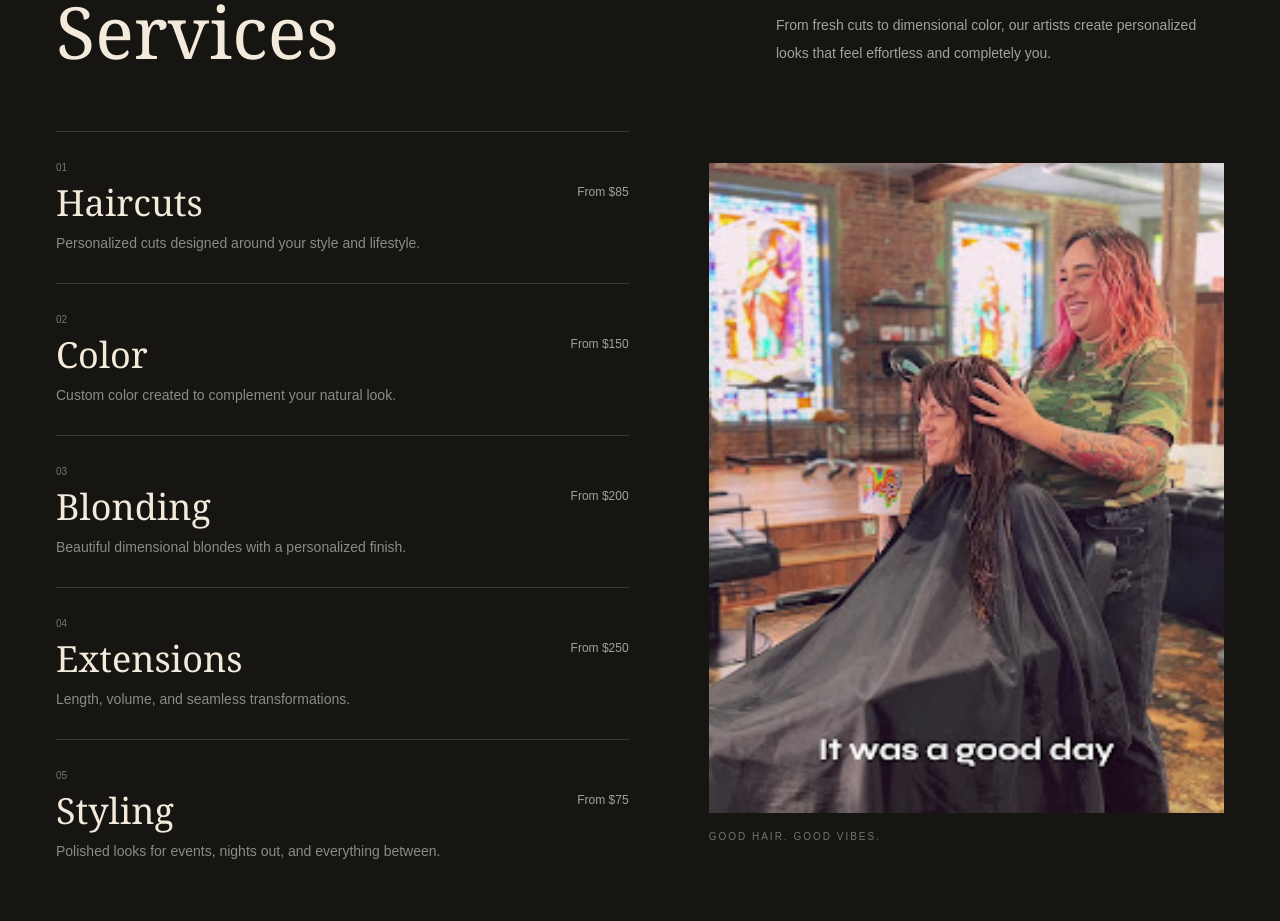
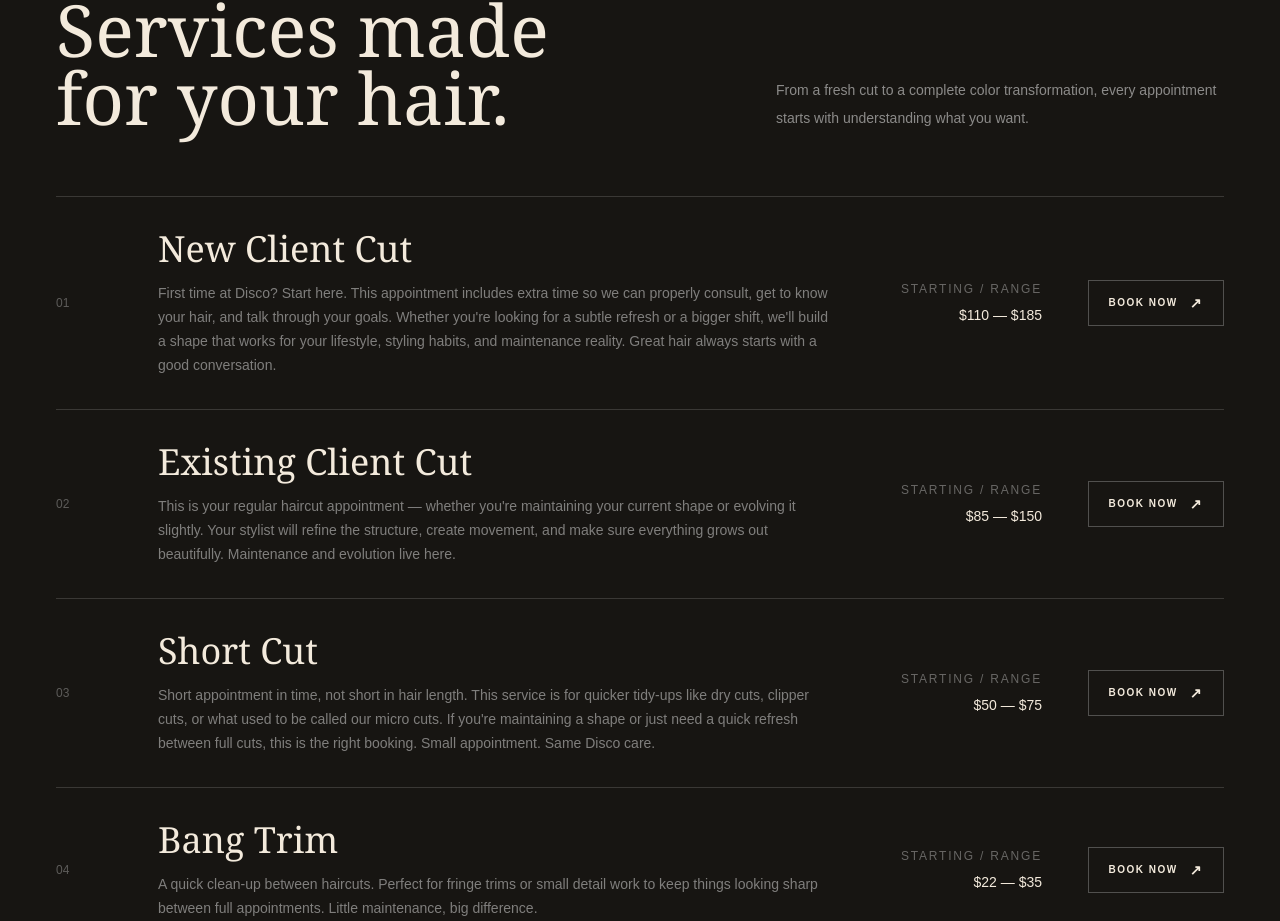
Before and after one commit to Bernerlee/disco-salon, a React (Vite) app: page / in a window 1280 px wide. Shown: the part 1875-2796 px from the top of the page. Built offline with nearby package versions, Linux system fonts and the light colour scheme.

Commit message:
Refactor code structure for improved readability and maintainability

```diff
--- a/src/components/Navbar.jsx
+++ b/src/components/Navbar.jsx
@@ -1,9 +1,19 @@
+import { useState } from "react";
+
 function Navbar() {
+  const [isOpen, setIsOpen] = useState(false);
+
+  const closeMenu = () => {
+    setIsOpen(false);
+  };
+
   return (
-    <nav className="absolute top-0 left-0 z-50 w-full px-6 py-6 md:px-10 lg:px-14">
-      <div className="mx-auto flex max-w-7xl items-center justify-between">
+    <nav className="absolute left-0 top-0 z-50 w-full px-6 py-6 md:px-10 lg:px-14">
+      <div className="mx-auto max-w-7xl">
+        {/* Top navigation */}
+        <div className="flex items-center justify-between">
           {/* Logo */}
-        <a href="/" className="text-white">
+          <a href="/" className="relative z-50 text-white" onClick={closeMenu}>
             <span className="block font-serif text-3xl tracking-[0.08em]">
               DISCO
             </span>
@@ -51,23 +61,95 @@ function Navbar() {
             </a>
           </div>
 
-        {/* Book button */}
+          {/* Desktop Book button */}
           <a
             href="#booking"
-          className="hidden border border-white bg-white px-6 py-3 text-xs font-medium uppercase tracking-[0.12em] text-black transition hover:bg-transparent hover:text-white md:block"
+            className="hidden border border-white bg-white px-6 py-3 text-xs font-medium uppercase tracking-[0.12em] text-black transition hover:bg-transparent hover:text-white lg:block"
           >
             Book Now
           </a>
 
-        {/* Mobile menu button */}
+          {/* Mobile / Tablet menu button */}
           <button
             type="button"
-          className="flex flex-col gap-1.5 lg:hidden"
-          aria-label="Open menu"
+            onClick={() => setIsOpen(!isOpen)}
+            className="relative z-50 flex flex-col gap-1.5 lg:hidden"
+            aria-label={isOpen ? "Close menu" : "Open menu"}
+            aria-expanded={isOpen}
           >
-          <span className="block h-px w-7 bg-white"></span>
-          <span className="block h-px w-7 bg-white"></span>
+            <span
+              className={`block h-px w-7 bg-white transition duration-300 ${
+                isOpen ? "translate-y-[4px] rotate-45" : ""
+              }`}
+            ></span>
+
+            <span
+              className={`block h-px w-7 bg-white transition duration-300 ${
+                isOpen ? "-translate-y-[2px] -rotate-45" : ""
+              }`}
+            ></span>
           </button>
+        </div>
+
+        {/* Mobile / Tablet menu */}
+        <div
+          className={`absolute left-0 top-0 w-full bg-[#171512] px-6 pb-10 pt-28 transition-all duration-300 md:px-10 lg:hidden ${
+            isOpen
+              ? "visible translate-y-0 opacity-100"
+              : "invisible -translate-y-5 opacity-0"
+          }`}
+        >
+          <div className="flex flex-col">
+            <a
+              href="#about"
+              onClick={closeMenu}
+              className="border-b border-white/10 py-5 font-serif text-3xl text-white transition hover:text-white/60"
+            >
+              About
+            </a>
+
+            <a
+              href="#services"
+              onClick={closeMenu}
+              className="border-b border-white/10 py-5 font-serif text-3xl text-white transition hover:text-white/60"
+            >
+              Services
+            </a>
+
+            <a
+              href="#gallery"
+              onClick={closeMenu}
+              className="border-b border-white/10 py-5 font-serif text-3xl text-white transition hover:text-white/60"
+            >
+              Gallery
+            </a>
+
+            <a
+              href="#team"
+              onClick={closeMenu}
+              className="border-b border-white/10 py-5 font-serif text-3xl text-white transition hover:text-white/60"
+            >
+              Team
+            </a>
+
+            <a
+              href="#contact"
+              onClick={closeMenu}
+              className="border-b border-white/10 py-5 font-serif text-3xl text-white transition hover:text-white/60"
+            >
+              Contact
+            </a>
+
+            {/* Mobile Book button */}
+            <a
+              href="#booking"
+              onClick={closeMenu}
+              className="mt-8 inline-flex w-full items-center justify-center bg-white px-6 py-4 text-xs font-semibold uppercase tracking-[0.15em] text-black transition hover:bg-white/80"
+            >
+              Book Now
+            </a>
+          </div>
+        </div>
       </div>
     </nav>
   );
--- a/src/sections/Services.jsx
+++ b/src/sections/Services.jsx
@@ -1,31 +1,83 @@
-import doingHairImage from "../assets/doinghair.jpg";
-
 const services = [
   {
-    name: "Haircuts",
-    description: "Personalized cuts designed around your style and lifestyle.",
-    price: "From $85",
+    number: "01",
+    name: "New Client Cut",
+    description:
+      "First time at Disco? Start here. This appointment includes extra time so we can properly consult, get to know your hair, and talk through your goals. Whether you're looking for a subtle refresh or a bigger shift, we'll build a shape that works for your lifestyle, styling habits, and maintenance reality. Great hair always starts with a good conversation.",
+    price: "$110 — $185",
+    bookingUrl: "https://booking.mangomint.com/discosalon?serviceId=25",
   },
   {
-    name: "Color",
-    description: "Custom color created to complement your natural look.",
-    price: "From $150",
+    number: "02",
+    name: "Existing Client Cut",
+    description:
+      "This is your regular haircut appointment — whether you're maintaining your current shape or evolving it slightly. Your stylist will refine the structure, create movement, and make sure everything grows out beautifully. Maintenance and evolution live here.",
+    price: "$85 — $150",
+    bookingUrl: "https://booking.mangomint.com/discosalon?serviceId=24",
   },
   {
-    name: "Blonding",
-    description: "Beautiful dimensional blondes with a personalized finish.",
-    price: "From $200",
+    number: "03",
+    name: "Short Cut",
+    description:
+      "Short appointment in time, not short in hair length. This service is for quicker tidy-ups like dry cuts, clipper cuts, or what used to be called our micro cuts. If you're maintaining a shape or just need a quick refresh between full cuts, this is the right booking. Small appointment. Same Disco care.",
+    price: "$50 — $75",
+    bookingUrl: "https://booking.mangomint.com/discosalon?serviceId=66",
   },
   {
-    name: "Extensions",
-    description: "Length, volume, and seamless transformations.",
-    price: "From $250",
+    number: "04",
+    name: "Bang Trim",
+    description:
+      "A quick clean-up between haircuts. Perfect for fringe trims or small detail work to keep things looking sharp between full appointments. Little maintenance, big difference.",
+    price: "$22 — $35",
+    bookingUrl: "https://booking.mangomint.com/discosalon?serviceId=28",
   },
   {
-    name: "Styling",
+    number: "05",
+    name: "Beard Trim",
     description:
-      "Polished looks for events, nights out, and everything between.",
-    price: "From $75",
+      "This service focuses on shaping, detailing, and refining your facial hair so everything sits clean and intentional. Perfect for maintaining your beard's structure without needing a full haircut appointment. Does not include a full facial shave.",
+    price: "$40",
+    bookingUrl: "https://booking.mangomint.com/discosalon?serviceId=59",
+  },
+  {
+    number: "06",
+    name: "Shampoo and Style",
+    description:
+      "Come in, relax, and let us handle the rest. This appointment includes a cleanse, condition, and customized blowdry style tailored to your hair type and desired finish — whether that's smooth, voluminous, textured, or somewhere in between.",
+    price: "$60 — $100",
+    bookingUrl: "https://booking.mangomint.com/discosalon?serviceId=78",
+  },
+  {
+    number: "07",
+    name: "Kids Cut",
+    description:
+      "For children 10 years old or younger. Shampoo and style included.",
+    price: "$60",
+    bookingUrl: "https://booking.mangomint.com/discosalon?serviceId=49",
+  },
+  {
+    number: "08",
+    name: "Gloss + Blowout",
+    description:
+      "A gloss enhances your color, boosts shine, and adjusts tone — perfect for refreshing faded color or adding richness. Finished with a blowdry style. Think: polished, shiny, healthy hair.",
+    price: "$100 — $150",
+    bookingUrl: "https://booking.mangomint.com/discosalon?serviceId=69",
+  },
+  {
+    number: "09",
+    name: "Gloss + Haircut",
+    description:
+      "A gloss service to refine tone and add shine paired with a haircut to clean up your shape and keep ends healthy. Finished with your style of choice.",
+    price: "$125 — $190",
+    bookingUrl: "https://booking.mangomint.com/discosalon?serviceId=68",
+  },
+  {
+    number: "10",
+    name: "Regrowth and Balance",
+    description:
+      "This service covers your regrowth, including grey coverage, and finishes with a gloss to balance tone through the ends. A maintenance trim of anything less than 1–2 inches is included to keep your shape looking fresh.",
+    price: "$125 — $300",
+    bookingUrl: "https://booking.mangomint.com/discosalon?serviceId=70",
   },
 ];
 
@@ -37,76 +89,85 @@ function Services() {
     >
       <div className="mx-auto max-w-7xl">
         {/* Heading */}
-        <div className="mb-16 flex flex-col justify-between gap-6 md:flex-row md:items-end">
+        <div className="mb-16 flex flex-col gap-6 md:flex-row md:items-end md:justify-between">
           <div>
             <p className="mb-5 text-xs uppercase tracking-[0.3em] text-[#b99a78]">
               What we do
             </p>
 
-            <h2 className="font-serif text-5xl leading-none md:text-6xl lg:text-7xl">
-              Services
+            <h2 className="font-serif text-5xl leading-[0.95] md:text-6xl lg:text-7xl">
+              Services made
+              <br />
+              for your hair.
             </h2>
           </div>
 
-          <p className="max-w-md text-sm leading-7 text-white/60">
-            From fresh cuts to dimensional color, our artists create
-            personalized looks that feel effortless and completely you.
+          <p className="max-w-md text-sm leading-7 text-white/50">
+            From a fresh cut to a complete color transformation, every
+            appointment starts with understanding what you want.
           </p>
         </div>
 
-        {/* Content */}
-        <div className="grid gap-12 lg:grid-cols-[1fr_0.9fr] lg:gap-20">
-          {/* Service list */}
+        {/* Services */}
+        <div className="border-t border-white/15">
+          {services.map((service) => (
+            <article
+              key={service.number}
+              className="group grid gap-6 border-b border-white/15 py-8 transition hover:bg-white/[0.03] md:grid-cols-[70px_1fr_180px_150px] md:items-center md:gap-8"
+            >
+              {/* Number */}
+              <span className="text-xs text-white/30">{service.number}</span>
+
+              {/* Service information */}
               <div>
-            {services.map((service, index) => (
-              <div
-                key={service.name}
-                className="group border-t border-white/15 py-7"
-              >
-                <div className="flex items-start justify-between gap-6">
-                  <div>
-                    <span className="mb-2 block text-[10px] text-white/40">
-                      0{index + 1}
-                    </span>
-
-                    <h3 className="font-serif text-3xl transition-transform duration-300 group-hover:translate-x-2 md:text-4xl">
+                <h3 className="font-serif text-3xl md:text-4xl">
                   {service.name}
                 </h3>
 
-                    <p className="mt-2 max-w-md text-sm leading-6 text-white/50">
+                <p className="mt-3 max-w-2xl text-sm leading-6 text-white/45">
                   {service.description}
                 </p>
               </div>
 
-                  <span className="whitespace-nowrap pt-6 text-xs text-white/60">
-                    {service.price}
-                  </span>
+              {/* Price */}
+              <div className="md:text-right">
+                <p className="text-xs uppercase tracking-[0.15em] text-white/35">
+                  Starting / Range
+                </p>
+
+                <p className="mt-2 text-sm text-[#f3eadc]">{service.price}</p>
               </div>
+
+              {/* Book button */}
+              <div className="md:text-right">
+                <a
+                  href={service.bookingUrl}
+                  target="_blank"
+                  rel="noopener noreferrer"
+                  className="inline-flex items-center gap-3 border border-white/25 px-5 py-3 text-[10px] font-semibold uppercase tracking-[0.15em] transition group-hover:border-[#f3eadc] group-hover:bg-[#f3eadc] group-hover:text-[#171512]"
+                >
+                  Book Now
+                  <span className="text-sm">↗</span>
+                </a>
               </div>
+            </article>
           ))}
+        </div>
+
+        {/* Bottom note */}
+        <div className="mt-8 flex flex-col gap-3 text-xs text-white/35 md:flex-row md:justify-between">
+          <p>
+            Prices vary depending on hair length, density, and service needs.
+          </p>
 
           <a
-              href="#booking"
-              className="mt-8 inline-flex border border-[#f3eadc] px-7 py-4 text-xs font-semibold uppercase tracking-[0.15em] transition hover:bg-[#f3eadc] hover:text-[#171512]"
+            href="https://booking.mangomint.com/discosalon?serviceId=25"
+            target="_blank"
+            rel="noopener noreferrer"
+            className="uppercase tracking-[0.15em] text-[#f3eadc] transition hover:text-white"
           >
-              Book an Appointment
+            View all booking options →
           </a>
-          </div>
-
-          {/* Image */}
-          <div className="lg:pt-8">
-            <div className="overflow-hidden">
-              <img
-                src={doingHairImage}
-                alt="Disco Salon stylist working with a client"
-                className="h-[500px] w-full object-cover transition duration-700 hover:scale-105 md:h-[650px]"
-              />
-            </div>
-
-            <p className="mt-4 text-[10px] uppercase tracking-[0.2em] text-white/40">
-              Good hair. Good vibes.
-            </p>
-          </div>
         </div>
       </div>
     </section>
```
Also changed, not shown: public/disco-logo.jpg (deleted), public/disco-logo.png (added). Lines whose indentation alone changed are shown as unchanged.
